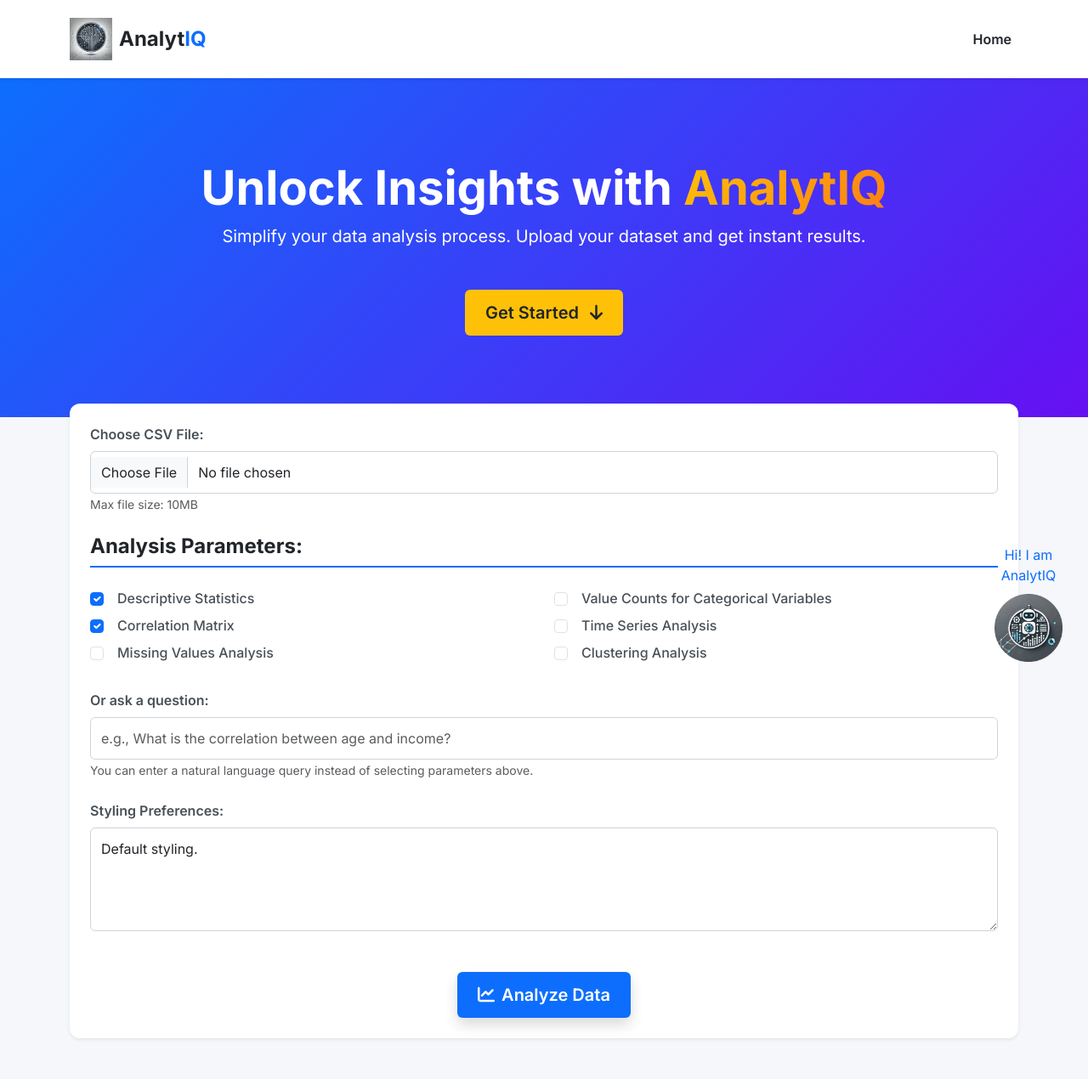
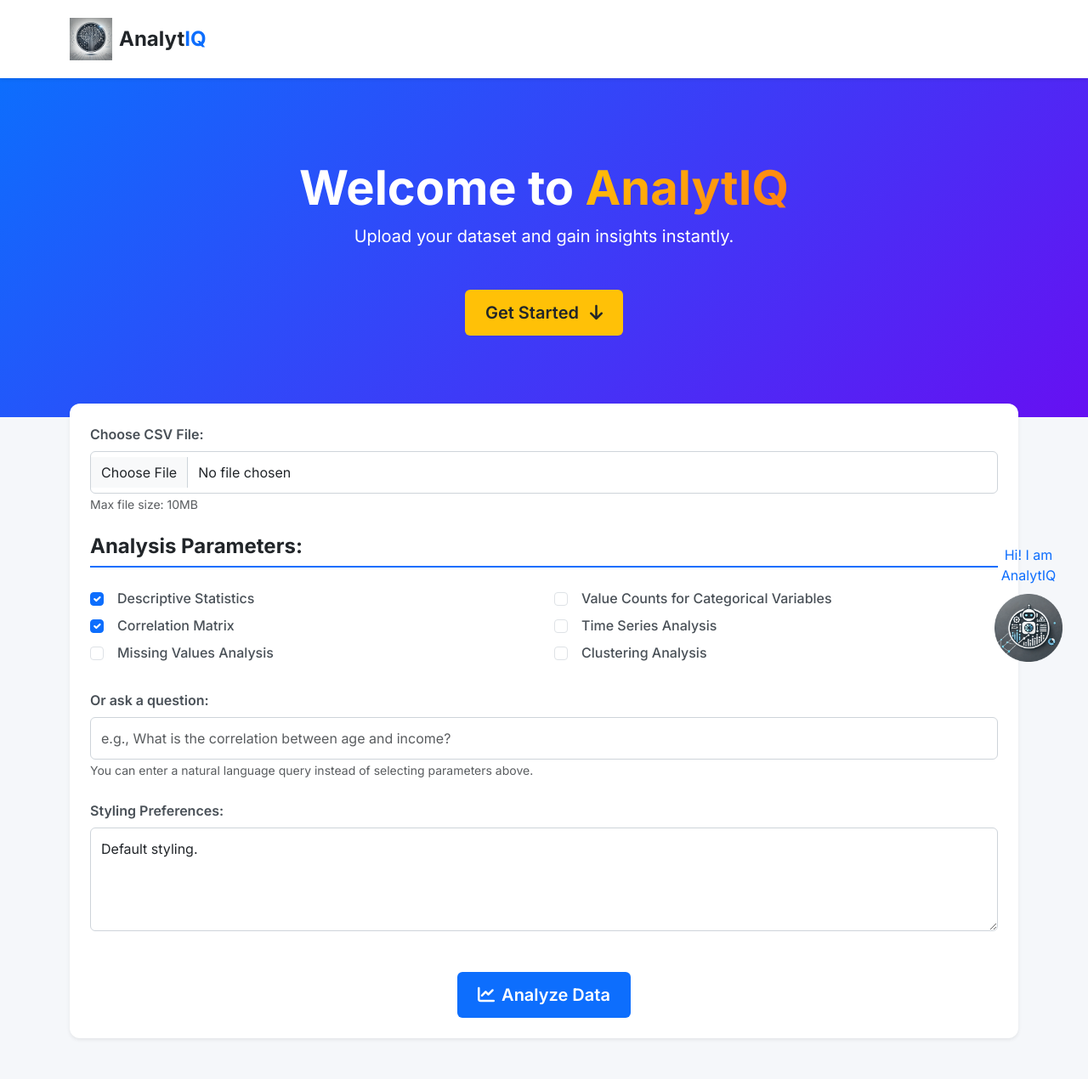
Before and after one commit to Engmhabib/AI-Powered-Data-Analysis-Platform-with-AnalytIQ, a Flask app: page / in a window 1280 px wide. Shown: the whole page at 85% size. Run offline with Flask 2, Linux system fonts and the light colour scheme.

Commit message:
Update index.html

```diff
--- a/templates/index.html
+++ b/templates/index.html
@@ -25,12 +25,10 @@
             <button class="navbar-toggler" type="button" data-bs-toggle="collapse" data-bs-target="#navbarNav">
                 <span class="navbar-toggler-icon"></span>
             </button>
+            <!-- Optional: Add more navigation items -->
             <div class="collapse navbar-collapse justify-content-end" id="navbarNav">
                 <ul class="navbar-nav">
-                    <li class="nav-item">
-                        <a class="nav-link active" href="#">Home</a>
-                    </li>
-                    <!-- Add more nav items if needed -->
+                    <!-- Add navigation items here -->
                 </ul>
             </div>
         </div>
@@ -39,8 +37,8 @@
     <!-- Hero Section -->
     <section class="hero-section text-center text-white">
         <div class="container">
-            <h1 class="display-4 fw-bold">Unlock Insights with <span class="text-highlight">AnalytIQ</span></h1>
-            <p class="lead mb-5">Simplify your data analysis process. Upload your dataset and get instant results.</p>
+            <h1 class="display-4 fw-bold">Welcome to <span class="text-highlight">AnalytIQ</span></h1>
+            <p class="lead mb-5">Upload your dataset and gain insights instantly.</p>
             <a href="#main-content" class="btn btn-primary btn-lg">
                 Get Started <i class="fas fa-arrow-down ms-2"></i>
             </a>
@@ -113,7 +111,7 @@
                 </div>
 
                 <div class="text-center mt-5">
-                    <button type="submit" class="btn btn-primary btn-lg shadow">
+                    <button type="submit" class="btn btn-primary btn-lg">
                         <i class="fas fa-chart-line me-2"></i>Analyze Data
                     </button>
                 </div>
@@ -180,6 +178,7 @@
         });
 
         document.getElementById('get-answer').addEventListener('click', function() {
+            // Existing chatbot functionality
             var userInput = document.getElementById('user-input').value;
             var contentDiv = document.querySelector('#chatbox .content');
 
```
